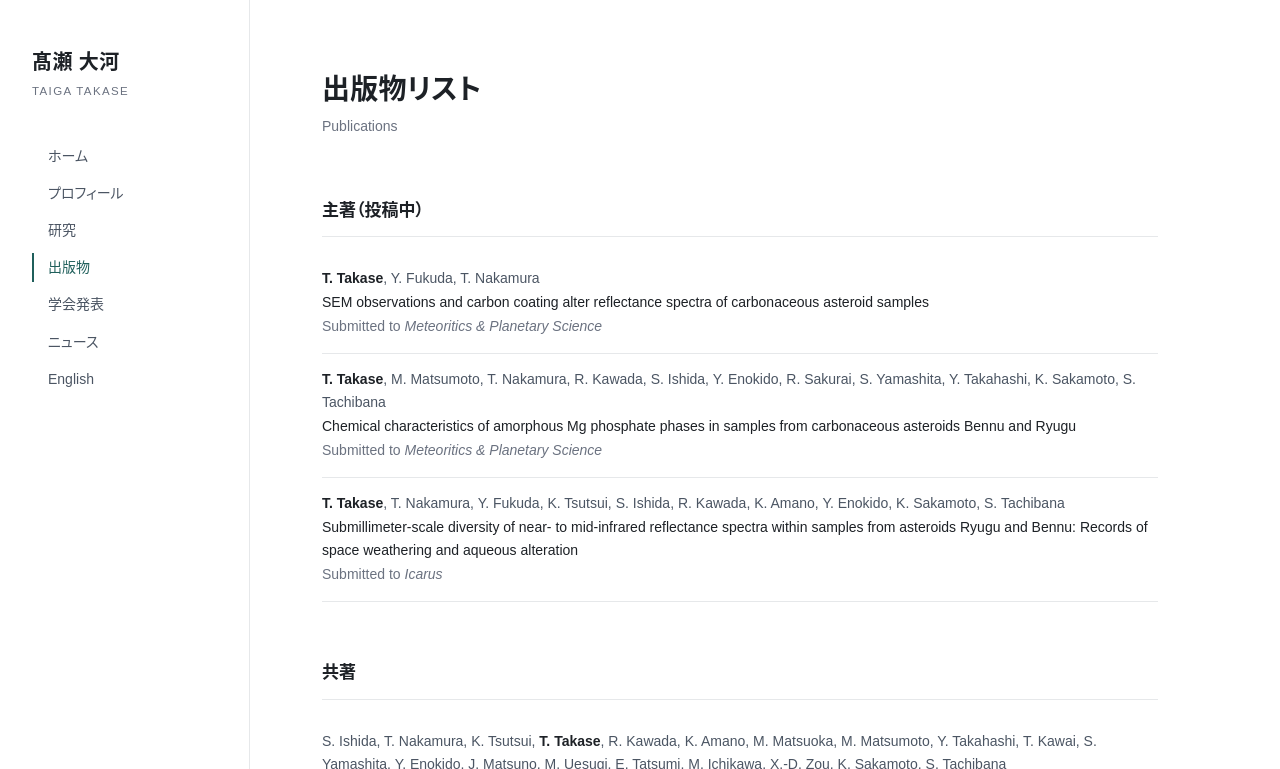
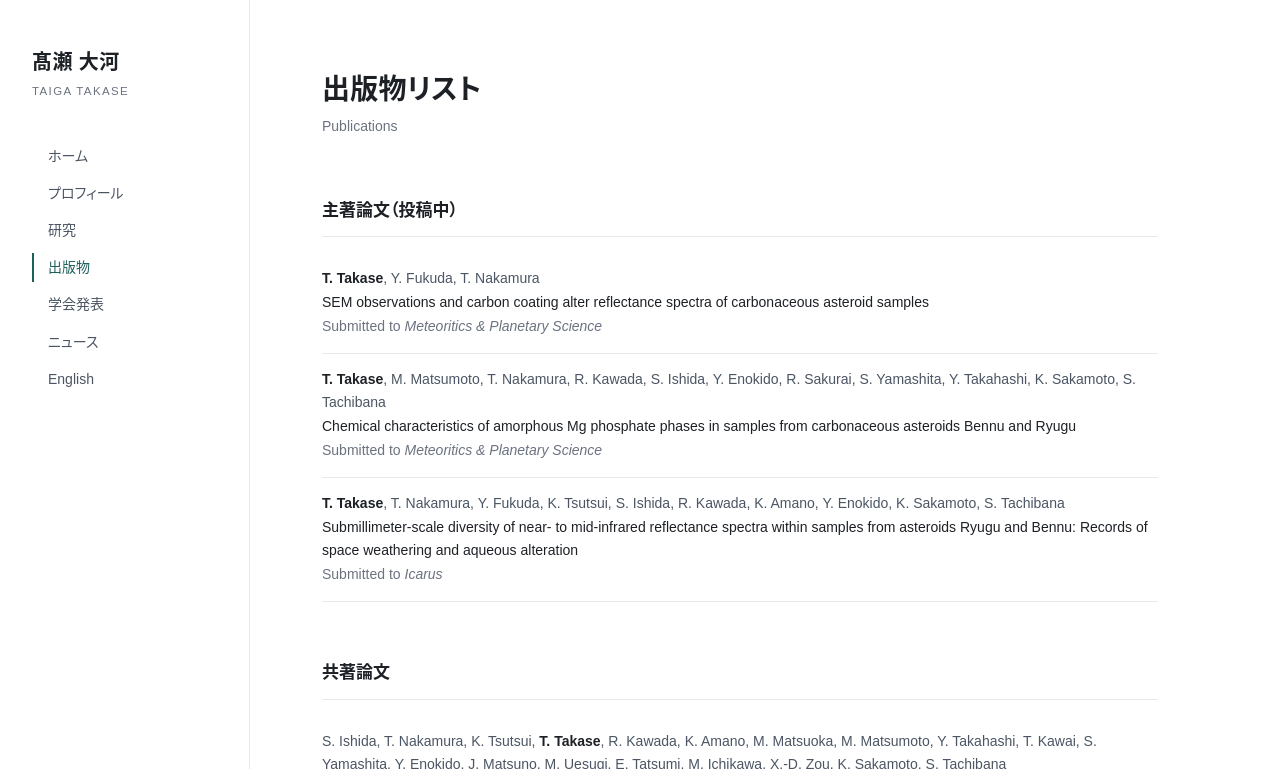
Before and after one commit to takasetaigat1/takasetaigat1.github.io, a Jekyll site: the page built from publications.html, in a window 1280 px wide and 1134 px high. Shown: the top 769 px of the window. Built offline with Jekyll 4.4.1, drawn with Linux system fonts in a browser that asks for light colours; some web fonts are replaced; part of the change alters nothing that is shown.

Commit message:
Publication headings: 主著論文 / 共著論文
Co-Authored-By: Claude Fable 5.1 <noreply@anthropic.com>
Claude-Session: https://claude.ai/code/session_01WJ69PvNMxXwpNZfvYmXkxj

```diff
--- a/publications.html
+++ b/publications.html
@@ -8,7 +8,7 @@ permalink: /publications/
   <div class="muted">Publications</div>
 </div>
 
-{% assign sections = "first_published|主著（出版済み）,first_submitted|主著（投稿中）,coauthor|共著" | split: "," %}
+{% assign sections = "first_published|主著論文（出版済み）,first_submitted|主著論文（投稿中）,coauthor|共著論文" | split: "," %}
 {% for s in sections %}
   {% assign pair = s | split: "|" %}
   {% assign key = pair[0] %}
```
Also changed, not shown: _data/publications.yml (+5 -5 lines).
